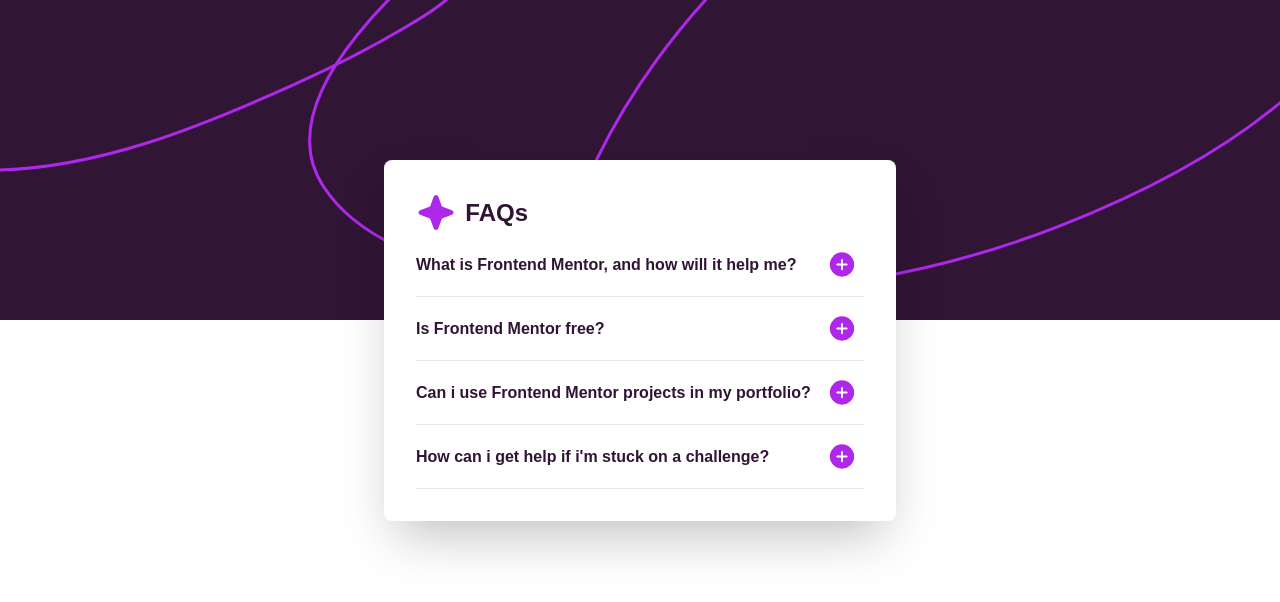
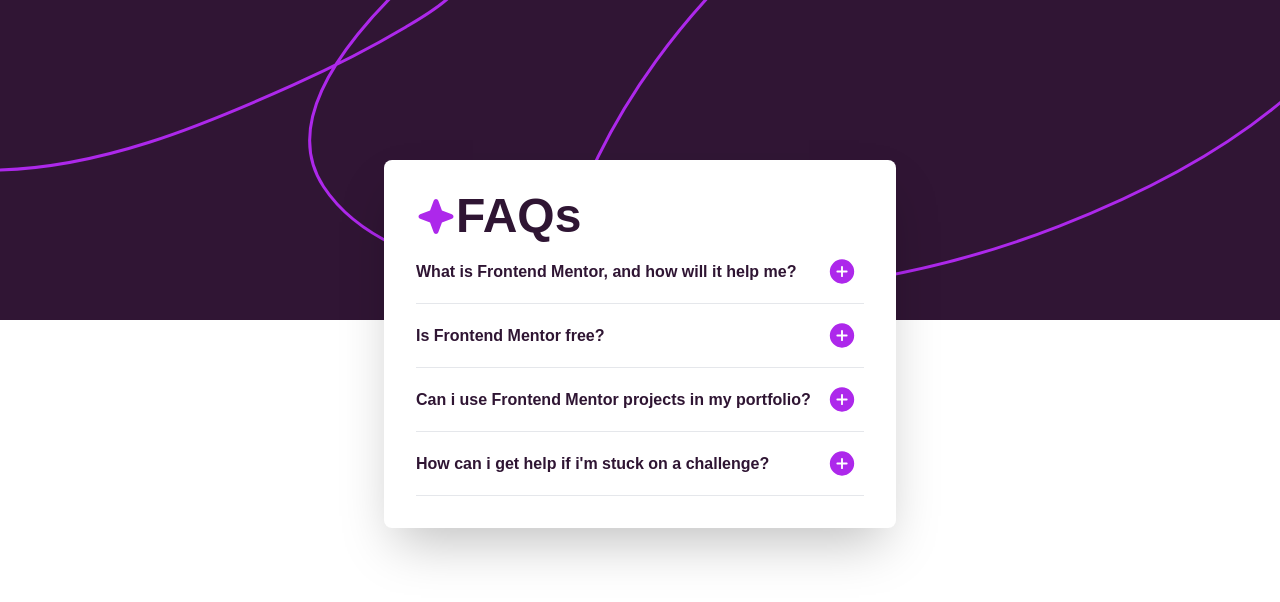
Before and after one commit to Lansa-18/Faq-Accordion-React, a React (Create React App) app: page / in a window 1280 px wide. Shown: the top 602 px of the page. Built offline with nearby package versions, Linux system fonts and the light colour scheme.

Commit message:
done with responsiveness

```diff
--- a/package.json
+++ b/package.json
@@ -36,6 +36,7 @@
     ]
   },
   "devDependencies": {
-    "tailwindcss": "^3.4.4"
+    "tailwindcss": "^3.4.4",
+    "@babel/plugin-proposal-private-property-in-object": "^7.17.0"
   }
 }
--- a/src/App.js
+++ b/src/App.js
@@ -21,7 +21,7 @@
     <div className="absolute top-20% left-1/2 transform -translate-x-1/2 bg-white min-w-310 md:min-w-420 w-1/2 900:w-2/5  xl:w-2/5 p-8 shadow-2xl rounded-lg">
       <div className="flex items-center w-48% 900:w-1/4 justify-between">
         <img src={iconStar} alt="icon-star"></img>
-        <h1 className="font-bold text-dark-purple text-2xl sm:text-3xl md:text-6xl">FAQs</h1>
+        <h1 className="font-bold text-dark-purple text-2xl sm:text-3xl md:text-5xl">FAQs</h1>
       </div>
 
       <Items
--- a/tailwind.config.js
+++ b/tailwind.config.js
@@ -5,7 +5,12 @@
   ],
   theme: {
     screens: {
+      'sm': '640px',
+      'md': '768px',
       '900': '900px',
+      'lg': '1024px',
+      'xl': '1280px',
+      '2xl': '1536px',
     },
     extend: {
       backgroundImage: theme => ({
```
